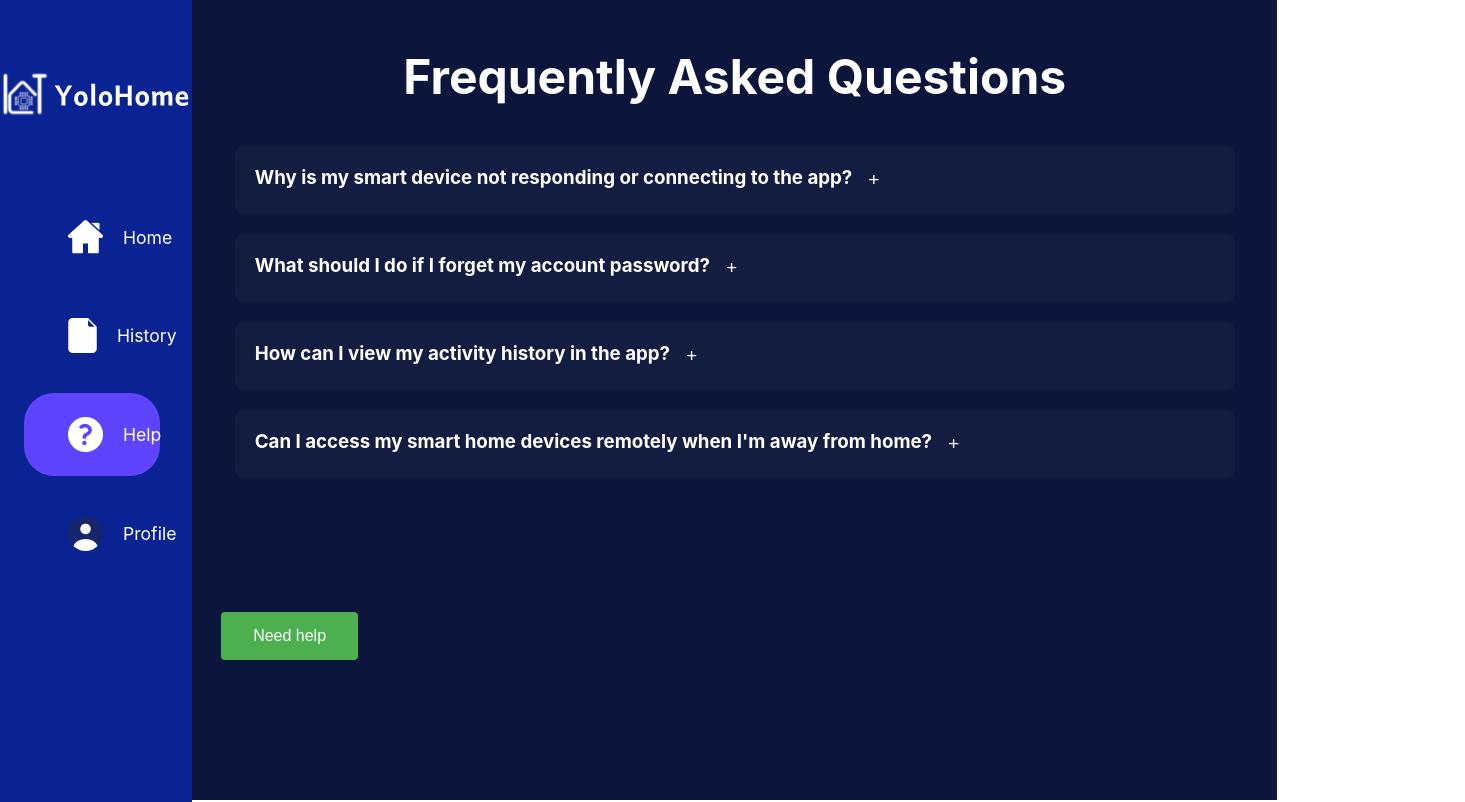
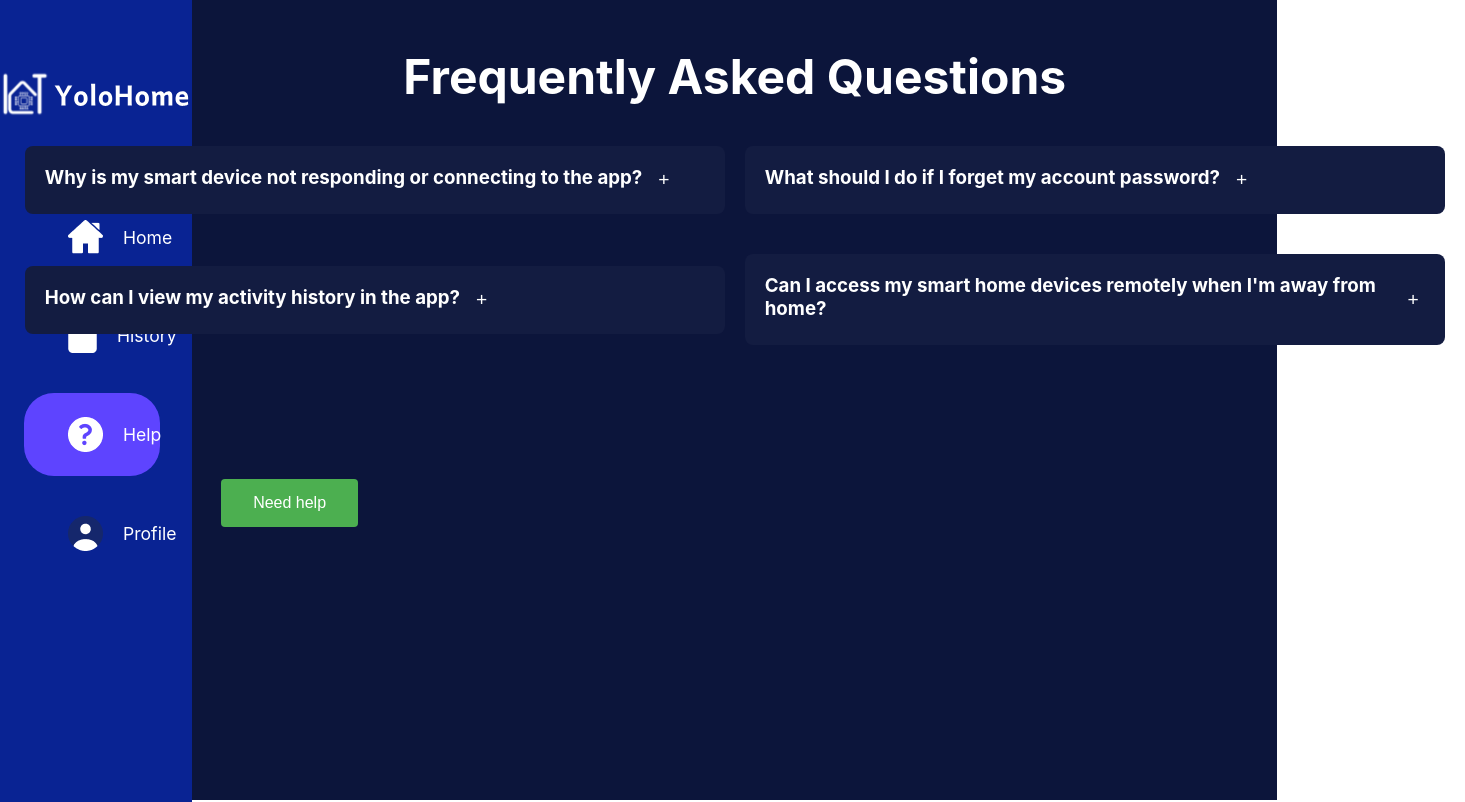
Before and after one commit to ShunPeng1/Multi-Disciplinary-Project, a React (Create React App) app in the folder WebApplication/yolohome-client/: page /help in a window 1280 px wide. Shown: the top 802 px of the page, 1465 px wide, since content can reach past the window. Built offline with nearby package versions, Linux system fonts and the light colour scheme.

Commit message:
update help

```diff
--- a/WebApplication/yolohome-client/src/App.jsx
+++ b/WebApplication/yolohome-client/src/App.jsx
@@ -16,13 +16,9 @@ const MaybeShowNavbar = ({children}) => {
   const [showNavbar, setShowNavbar] = useState(false);
 
   useEffect(() => {
-    if (location.pathname === '/' || location.pathname === '/register' || location.pathname === '/PrintConfig') {
-      setShowNavbar(false);
-    }
-    else {
-      setShowNavbar(true);
-    }
-  }, [location])
+    const noNavbarRoutes = ['/', '/register', '/PrintConfig'];
+    setShowNavbar(!noNavbarRoutes.includes(location.pathname));
+  }, [location]);
 
   return (
     <div>{showNavbar && children}</div>
@@ -36,7 +32,7 @@ function App() {
   return (
     <Router>
       <div className="App">
-        <MaybeShowNavbar>
+        <MaybeShowNavbar className="custom-navbar">
           <NavBar/>
         </MaybeShowNavbar>
         <div className="content">
--- a/WebApplication/yolohome-client/src/pages/Help/Help.css
+++ b/WebApplication/yolohome-client/src/pages/Help/Help.css
@@ -48,7 +48,7 @@
   flex-direction: column;
   padding: 40px 20px; /* Adjust padding as needed */
   color: white; /* Set text color to white */
-  margin-bottom: 50px; /* Adjust margin between FAQ section and button */
+  margin-bottom: 50px;
 }
 
 .help .faq {
@@ -56,7 +56,7 @@
   padding: 20px; /* Padding around the FAQ content */
   border-radius: 8px; /* Rounded corners for the FAQ box */
   margin-bottom: 20px; /* Adjust margin between FAQs */
-  width: 1000px; /* Set a fixed width for the FAQ box */
+  width: 700px; /* Set a fixed width for the FAQ box */
 
 }
 
@@ -96,3 +96,9 @@
 .help .expandButton:hover {
   color: #45a049; /* Darker green */
 }
+
+.faqSection .faqq {
+  display: grid;
+  grid-template-columns: repeat(2, 1fr); /* Creates two columns of equal width */
+  grid-gap: 20px; /* Space between columns */
+}
--- a/WebApplication/yolohome-client/src/pages/Help/index.jsx
+++ b/WebApplication/yolohome-client/src/pages/Help/index.jsx
@@ -1,11 +1,9 @@
-// help.jsx
-
-import "./Help.css";
 import React, { useState } from 'react';
 import Header from "../../components/Header/Header";
+import "./Help.css";
 
 const Help = (props) => {
-  const [expanded, setExpanded] = useState(Array(5).fill(false));
+  const [expanded, setExpanded] = useState(Array(4).fill(false));
 
   const toggleExpansion = (index) => {
     const newExpanded = [...expanded];
@@ -53,9 +51,7 @@ const Help = (props) => {
       answer: (
         <div>
           <p>Yes, you can access your smart home devices remotely when you're away from home by using your mobile device's 4G or internet connection.</p>
-          <p> </p>
           <p>Simply open the app on your mobile device and navigate to the remote access section. From there, you can control your smart home devices from anywhere with an internet connection.</p>
-          <p> </p>
           <p>For further assistance, refer to the app's user manual or contact support.</p>
         </div>
       )
@@ -76,7 +72,7 @@ const Help = (props) => {
                 </div>
                 {expanded[index] && (
                   <div className="answer">
-                  <p>{faq.answer}</p>
+                    {faq.answer}
                   </div>
                 )}
               </div>
```
Lines whose indentation alone changed are shown as unchanged.
